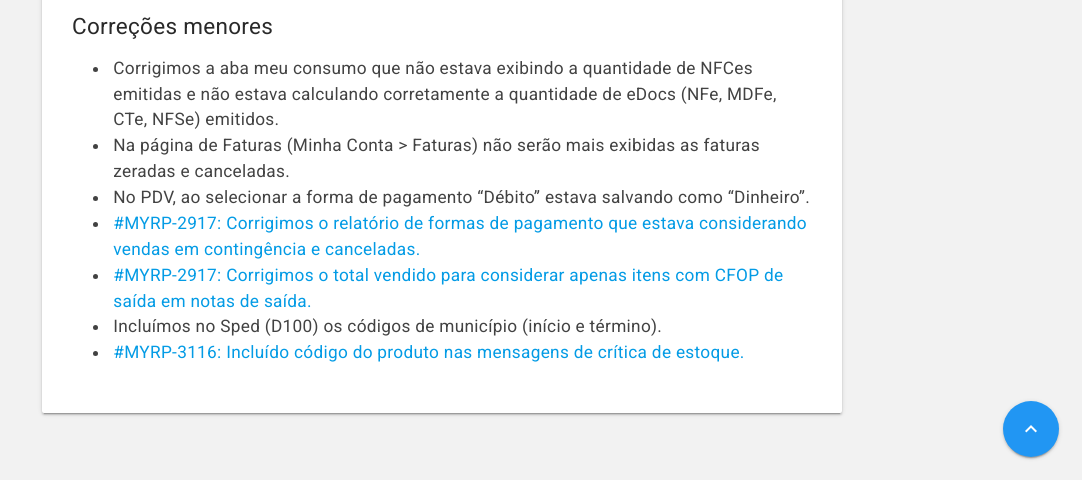
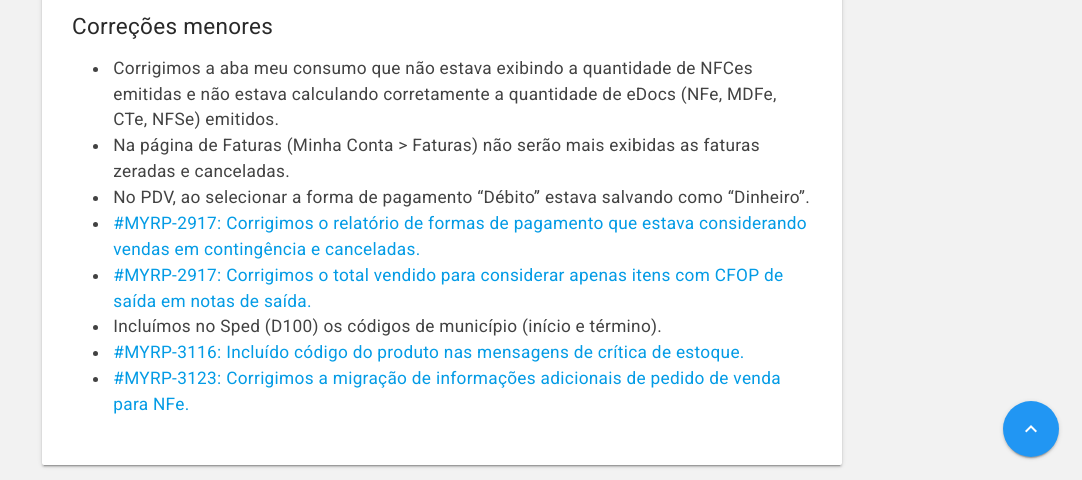
Before and after one commit to myrp-maicon/changelog-myrp, a Jekyll site: the page built from docs/myrp/18.07.03.md, in a window 1280 px wide and 900 px high, scrolled down 5514 px, cut to the strip 420-900 px from the top of the window. Shown: the whole strip, without its empty margins (198-1280 px from the left). Built offline with Jekyll 4.4.1, drawn with Linux system fonts in a browser that asks for light colours; nearby versions of some CDN libraries; our own code applies the rules of GitHub Pages for plain Markdown files; the repository's description, which GitHub fills in, is left out.

Commit message:
JC:MYRP-3123: changelog

```diff
--- a/docs/myrp/18.07.03.md
+++ b/docs/myrp/18.07.03.md
@@ -79,3 +79,4 @@ Fizemos algumas alterações visuais na timeline para deixá-la mais "clean" e a
 * [#MYRP-2917: Corrigimos o total vendido para considerar apenas itens com CFOP de saída em notas de saída.](https://devmyrp.atlassian.net/browse/MYRP-2917)
 * Incluímos no Sped (D100) os códigos de município (início e término).
 * [#MYRP-3116: Incluído código do produto nas mensagens de crítica de estoque.](https://devmyrp.atlassian.net/browse/MYRP-3116)
+* [#MYRP-3123: Corrigimos a migração de informações adicionais de pedido de venda para NFe.](https://devmyrp.atlassian.net/browse/MYRP-3123)
```
